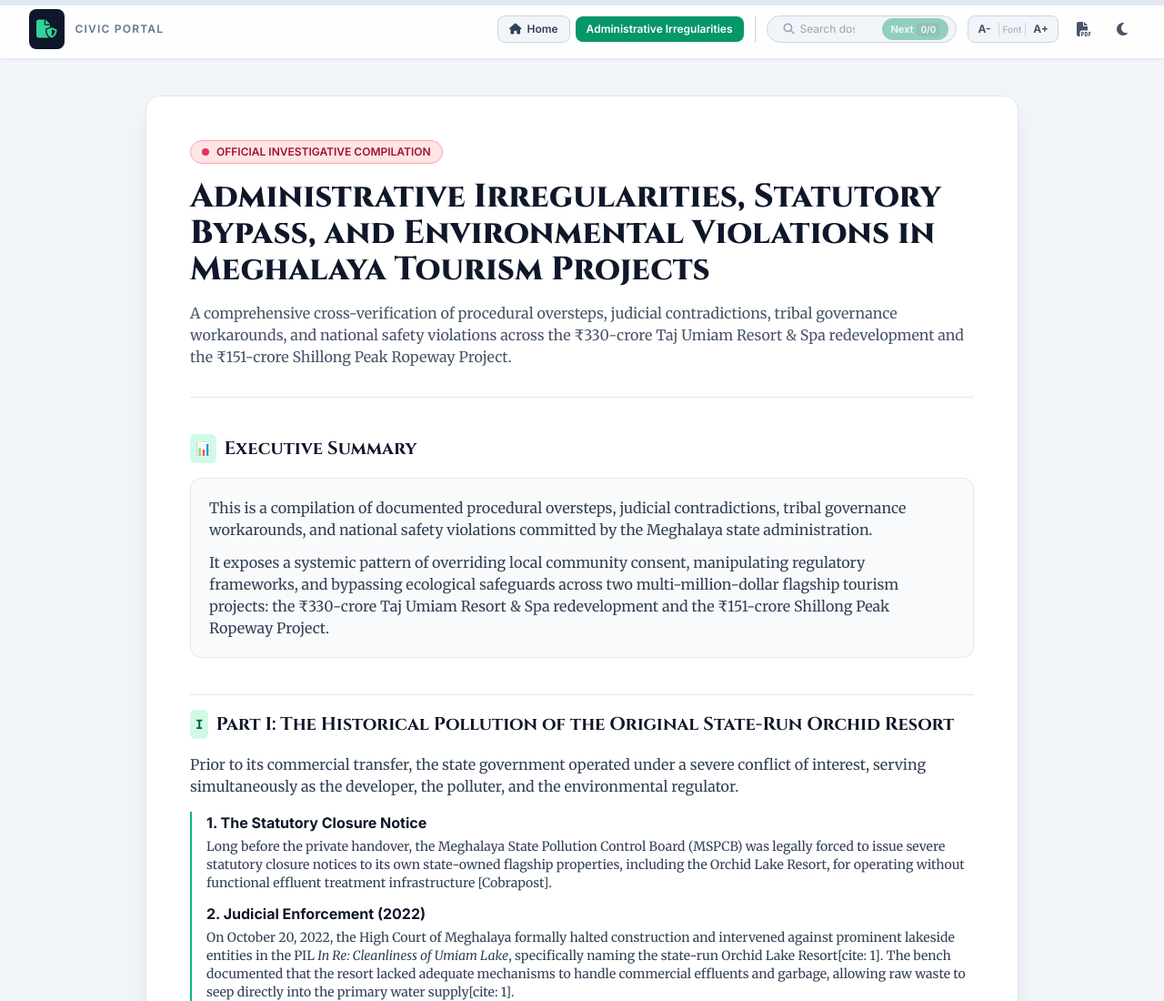
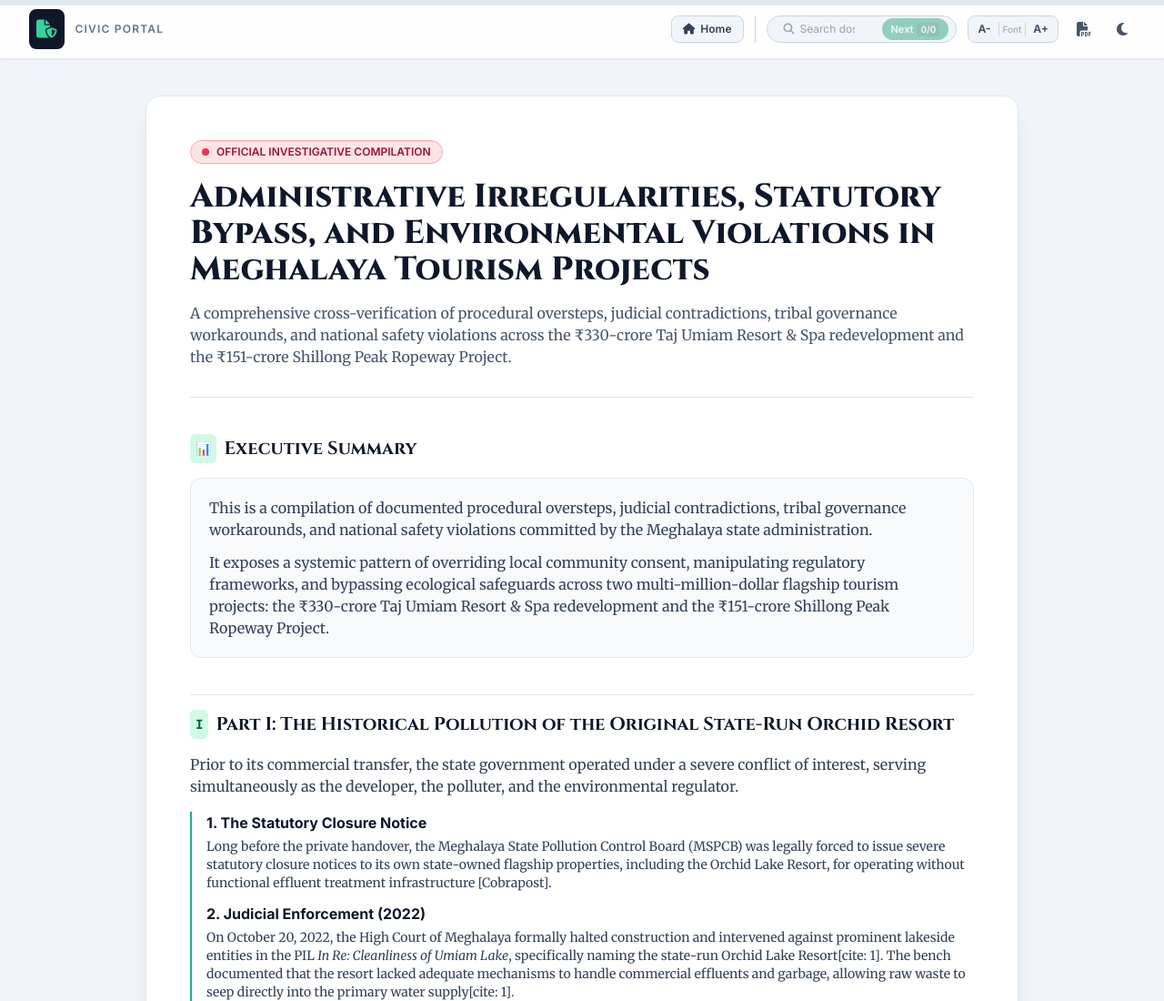
Before and after one commit to Maxxmeghalayaphilharmonicsociety/Shillong-City-Decongestion, a plain HTML site: page administrative_irregularities.html in a window 1280 px wide. Shown: the top 1100 px of the page at 91% size. Drawn offline with nearby package versions, Linux system fonts and the light colour scheme.

Commit message:
Update administrative_irregularities.html

```diff
--- a/administrative_irregularities.html
+++ b/administrative_irregularities.html
@@ -88,7 +88,6 @@
                             <i class="fa-solid fa-house text-xs"></i>
                             <span>Home</span>
                         </a>
-                        <a href="audit_reports.html" class="px-3 py-1.5 rounded-lg text-xs font-semibold bg-emerald-600 text-white shadow-sm">Administrative Irregularities</a>
                         </div>
 
                     <!-- Search Input with Find Next -->
```
